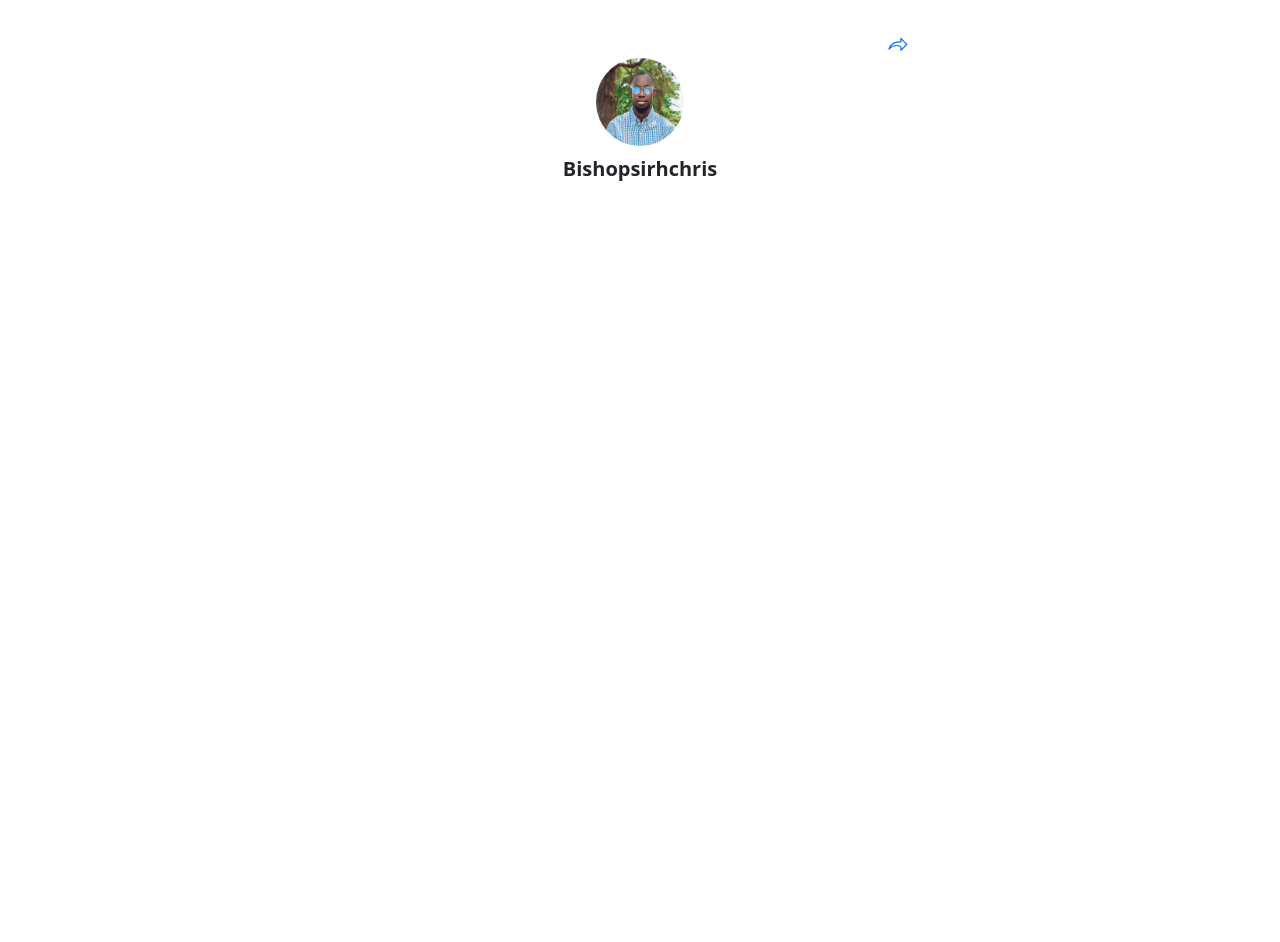
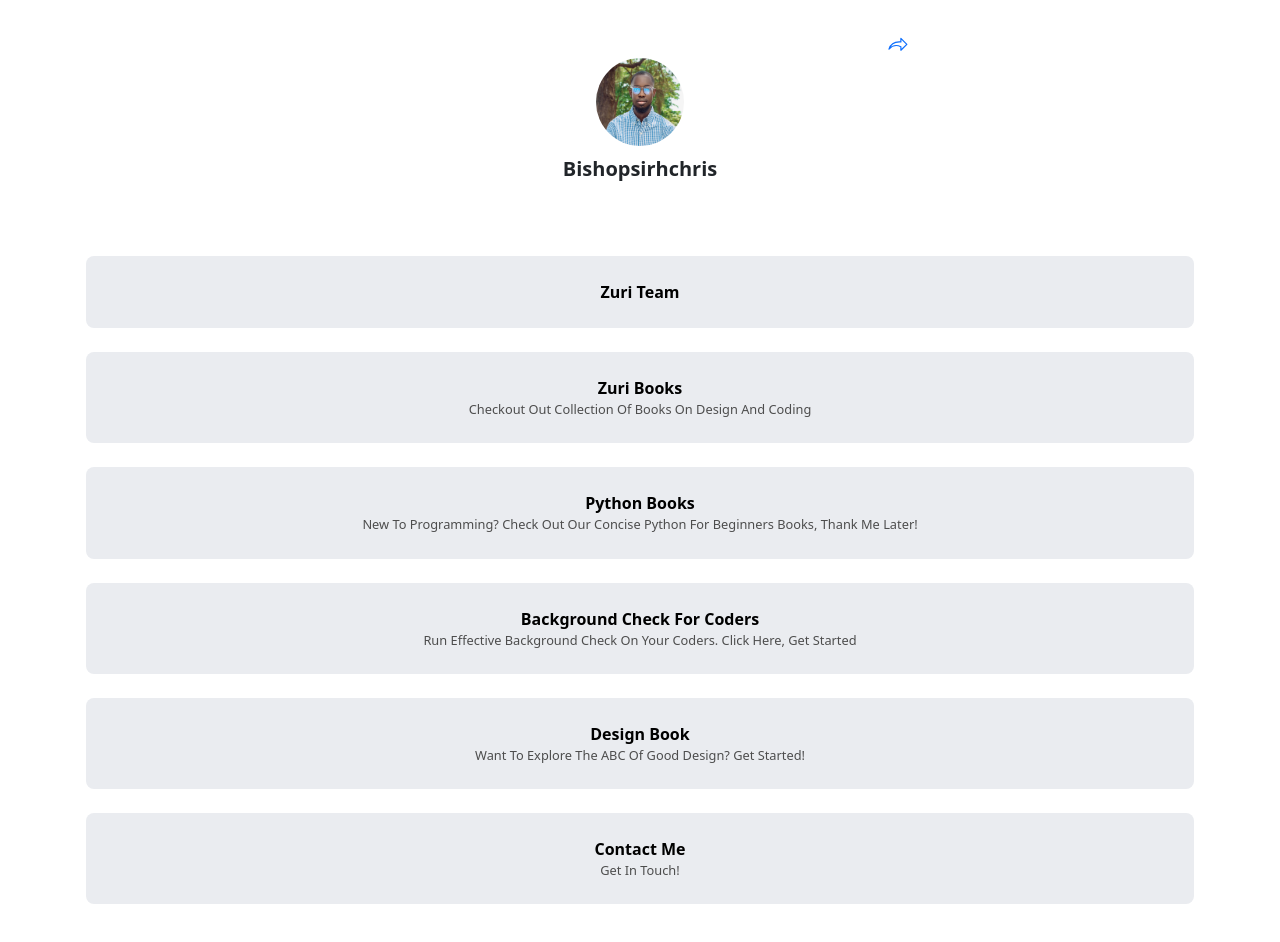
Before and after one commit to Kathalysth/task2, a React (Vite) app: page / in a window 1280 px wide. Shown: the top 942 px of the page. Before the commit the page ends 800 px from the top, so only its background shows below. Built offline with nearby package versions, Linux system fonts and the light colour scheme.

Commit message:
feat: Links section completed

```diff
--- a/src/App.jsx
+++ b/src/App.jsx
@@ -1,12 +1,14 @@
-import Profile from './features/Profile'
+import Links from "./features/Links";
+import Profile from "./features/Profile";
 
 function App() {
-
   return (
-   <main className='container app'>
-    <Profile />
-   </main>
-  )
+    <main className="container app">
+      <Profile />
+      <br />
+      <Links />
+    </main>
+  );
 }
 
-export default App
+export default App;
--- /dev/null
+++ b/src/features/Links.jsx
@@ -0,0 +1,58 @@
+import React from "react";
+
+const Links = () => {
+  const links = [
+    { id: "btn__zuri", link: "https://training.zuri.team/", name: "Zuri Team" },
+    {
+      id: "books",
+      link: "http://books.zuri.team/",
+      name: "Zuri Books",
+      subtext: "checkout out collection of books on design and coding",
+    },
+    {
+      id: "book__python",
+      link: `https://books.zuri.team/python-for-beginners?ref_id=kathalysth`,
+      subtext:
+        "new to programming? check out our concise python for beginners books, thank me later!",
+      name: "Python Books",
+    },
+    {
+      id: "pitch",
+      link: "https://background.zuri.team",
+      name: "Background Check for Coders",
+      subtext:
+        "run effective background check on your coders. Click here, get started",
+    },
+    {
+      id: "book__design",
+      link: "https://books.zuri.team/design-rules",
+      subtext: "Want to explore the ABC of good design? get started!",
+      name: "Design Book",
+    },
+    {
+      id: "contact",
+      link: "/contact",
+      subtext: "Get in touch!",
+      name: "Contact Me",
+    },
+  ];
+  //**Renders links */
+  const renderLinks = (links) => {
+    return links.map((link, index) => (
+      <li key={`${link.id}-${index}`} className="mt-4">
+        <a href={link.link} id={link.id} target="_blank">
+          <span className="fw-bolder">{link.name}</span>
+          {link.subtext && <small>{link.subtext}</small>}
+        </a>
+      </li>
+    ));
+  };
+
+  return (
+    <section className="app-links">
+      <ul className="list-unstyled ">{renderLinks(links)}</ul>
+    </section>
+  );
+};
+
+export default Links;
--- a/src/scss/app.scss
+++ b/src/scss/app.scss
@@ -44,4 +44,34 @@
   #slack {
     visibility: hidden;
   }
+  .app-links {
+    small{
+      color: lighten($color: black, $amount: 30);
+      font-size: .8rem;
+    }
+    & > ul > li {
+      color: black;
+      width: 100%;
+      a {
+        color: inherit;
+        text-decoration: none;
+        display: flex;
+        flex-direction: column;
+        justify-content: center;
+        text-transform: capitalize;
+        text-align: center;
+        align-items: center;
+        padding: 24px 32px;
+        background-color: #eaecf0;
+        border-radius: 8px;
+        &:hover {
+          background-color: darken($color: #eaecf0, $amount: 20);
+          color: invert($color: #000000);
+          small{
+           color: lighten($color: invert(black), $amount: 20)
+          }
+        }
+      }
+    }
+  }
 }
```
